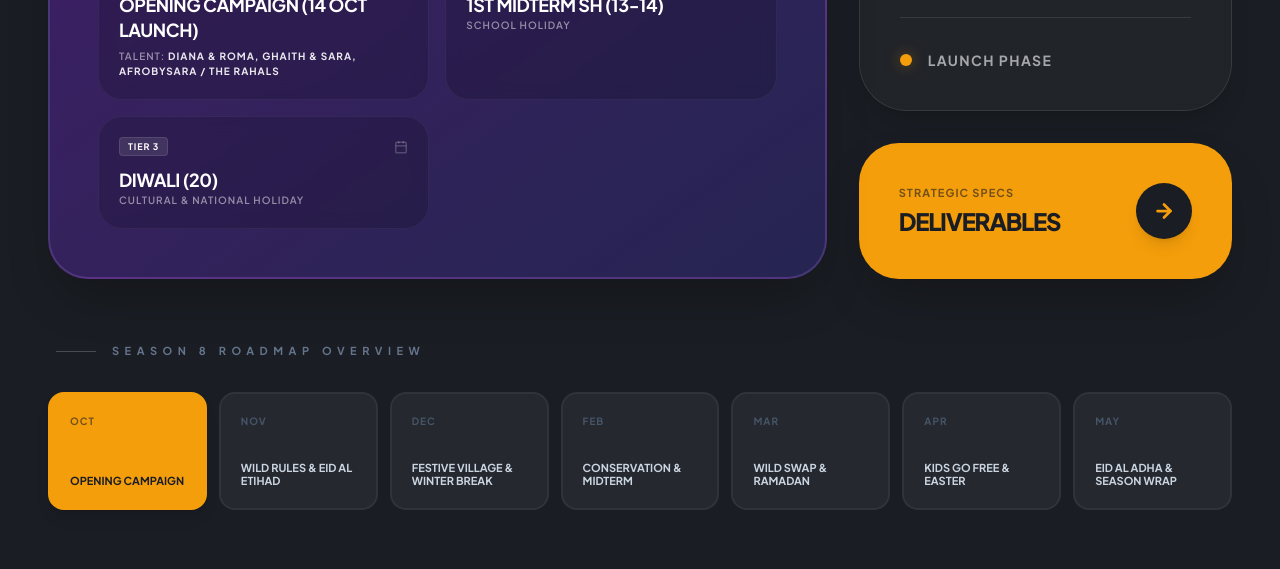
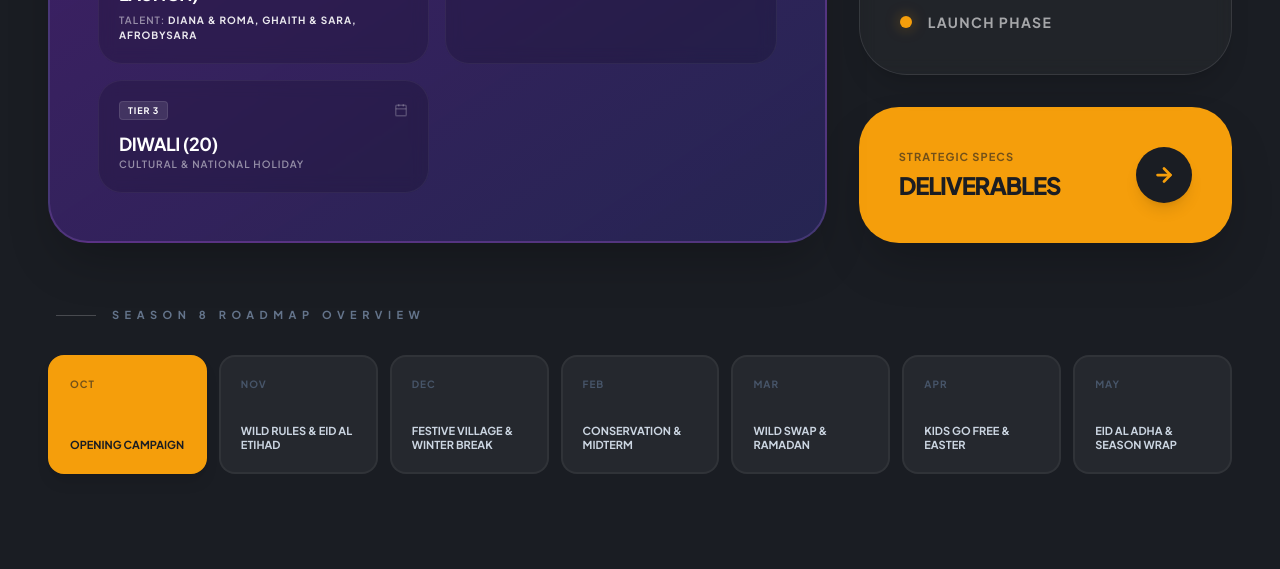
Before and after one commit to moe-dee/DSP, a plain HTML site: page index.html in a window 1280 px wide. Shown: the part 531-1100 px from the top of the page. Drawn offline with nearby package versions, Linux system fonts and the light colour scheme.

Commit message:
Update index.html

```diff
--- a/index.html
+++ b/index.html
@@ -101,15 +101,15 @@
     </div>
 
     <script>
-        // Updated Data: February as "Valentine's Phase"
+        // Updated Data: Simplified creator name to AfroBySara
         const rawData = [
-            { id: 'OCT', month: 'OCTOBER 2026', title: 'Opening Campaign / Wild Rules', influencer: 'Diana & Roma <span class="mx-1 opacity-30 text-[10px]">·</span> Ghaith & Sara <span class="mx-1 opacity-30 text-[10px]">·</span> AfroBySara / The Rahals', tiers: [{ level: 'Tier 1', activity: 'Opening Campaign (14 Oct Launch)', influencer: 'Diana & Roma, Ghaith & Sara, AfroBySara / The Rahals' }, { level: 'Tier 2', activity: '1st Midterm SH (13-14)', influencer: '' }, { level: 'Tier 3', activity: 'Diwali (20)', influencer: '' }], color: 'from-purple-700/40 to-indigo-900/50', accent: 'border-purple-400/20', status: 'Launch' },
-            { id: 'NOV', month: 'NOVEMBER 2026', title: 'Wild Rules & Eid Al Etihad', influencer: 'Ghaith & Sara <span class="mx-1 opacity-30 text-[10px]">·</span> AfroBySara / The Rahals', tiers: [{ level: 'Tier 1', activity: 'Opening Campaign Continued', influencer: 'Ghaith & Sara, AfroBySara / The Rahals' }, { level: 'Tier 2', activity: 'Eid Al Etihad (29 Nov-2 Dec)', influencer: 'Ghaith & Sara, AfroBySara / The Rahals' }, { level: 'Tier 3', activity: 'Oman National Day (20-21)', influencer: '' }], color: 'from-blue-700/40 to-sky-900/50', accent: 'border-blue-400/20', status: 'Heritage' },
-            { id: 'DEC', month: 'DECEMBER 2026', title: 'Festive Village & Winter Break', influencer: 'Diana & Roma <span class="mx-1 opacity-30 text-[10px]">·</span> Ghaith & Sara <span class="mx-1 opacity-30 text-[10px]">·</span> AfroBySara / The Rahals', tiers: [{ level: 'Tier 1', activity: 'Festive Village', influencer: 'Diana & Roma, Ghaith & Sara, AfroBySara / The Rahals' }, { level: 'Tier 2', activity: 'Winter Break SH (8 Dec-4 Jan)', influencer: '' }], color: 'from-rose-700/40 to-red-900/50', accent: 'border-rose-400/20', status: 'Festive' },
+            { id: 'OCT', month: 'OCTOBER 2026', title: 'Opening Campaign / Wild Rules', influencer: 'Diana & Roma <span class="mx-1 opacity-30 text-[10px]">·</span> Ghaith & Sara <span class="mx-1 opacity-30 text-[10px]">·</span> AfroBySara', tiers: [{ level: 'Tier 1', activity: 'Opening Campaign (14 Oct Launch)', influencer: 'Diana & Roma, Ghaith & Sara, AfroBySara' }, { level: 'Tier 2', activity: '1st Midterm SH (13-14)', influencer: '' }, { level: 'Tier 3', activity: 'Diwali (20)', influencer: '' }], color: 'from-purple-700/40 to-indigo-900/50', accent: 'border-purple-400/20', status: 'Launch' },
+            { id: 'NOV', month: 'NOVEMBER 2026', title: 'Wild Rules & Eid Al Etihad', influencer: 'Ghaith & Sara <span class="mx-1 opacity-30 text-[10px]">·</span> AfroBySara', tiers: [{ level: 'Tier 1', activity: 'Opening Campaign Continued', influencer: 'Ghaith & Sara, AfroBySara' }, { level: 'Tier 2', activity: 'Eid Al Etihad (29 Nov-2 Dec)', influencer: 'Ghaith & Sara, AfroBySara' }, { level: 'Tier 3', activity: 'Oman National Day (20-21)', influencer: '' }], color: 'from-blue-700/40 to-sky-900/50', accent: 'border-blue-400/20', status: 'Heritage' },
+            { id: 'DEC', month: 'DECEMBER 2026', title: 'Festive Village & Winter Break', influencer: 'Diana & Roma <span class="mx-1 opacity-30 text-[10px]">·</span> Ghaith & Sara <span class="mx-1 opacity-30 text-[10px]">·</span> AfroBySara', tiers: [{ level: 'Tier 1', activity: 'Festive Village', influencer: 'Diana & Roma, Ghaith & Sara, AfroBySara' }, { level: 'Tier 2', activity: 'Winter Break SH (8 Dec-4 Jan)', influencer: '' }], color: 'from-rose-700/40 to-red-900/50', accent: 'border-rose-400/20', status: 'Festive' },
             { id: 'FEB', month: 'FEBRUARY 2027', title: 'Conservation & Midterm', influencer: 'Ghaith & Sara', tiers: [{ level: 'Tier 2', activity: '2nd Midterm SH (9-11)', influencer: '' }, { level: 'Tier 3', activity: 'Valentine\'s Day (14)', influencer: 'Ghaith & Sara' }], color: 'from-amber-600/40 to-orange-800/50', accent: 'border-amber-400/20', status: "Valentine's" },
-            { id: 'MAR', month: 'MARCH 2027', title: 'Wild Swap & Ramadan', influencer: 'Diana & Roma <span class="mx-1 opacity-30 text-[10px]">·</span> Ghaith & Sara <span class="mx-1 opacity-30 text-[10px]">·</span> AfroBySara / The Rahals', tiers: [{ level: 'Tier 1', activity: 'The Wild Swap: Eid Al Fitr & Springs SH', influencer: 'Diana & Roma, Ghaith & Sara, AfroBySara / The Rahals' }, { level: 'Tier 2', activity: 'Springs SH (16-29)', influencer: '' }], color: 'from-indigo-700/40 to-slate-900/50', accent: 'border-indigo-400/20', status: 'Spring' },
-            { id: 'APR', month: 'APRIL 2027', title: 'Kids Go Free & Easter', influencer: 'Diana & Roma <span class="mx-1 opacity-30 text-[10px]">·</span> Ghaith & Sara <span class="mx-1 opacity-30 text-[10px]">·</span> AfroBySara / The Rahals', tiers: [{ level: 'Tier 1', activity: 'Kids Go Free Promotion', influencer: 'Diana & Roma, Ghaith & Sara, AfroBySara / The Rahals' }, { level: 'Tier 2', activity: 'Easter Egg Hunt (4-5)', influencer: 'Diana & Roma Show' }], color: 'from-orange-700/40 to-amber-900/50', accent: 'border-orange-400/20', status: 'Family Impact' },
-            { id: 'MAY', month: 'MAY 2027', title: 'Eid Al Adha & Season Wrap', influencer: 'Diana & Roma <span class="mx-1 opacity-30 text-[10px]">·</span> Ghaith & Sara <span class="mx-1 opacity-30 text-[10px]">·</span> AfroBySara / The Rahals', tiers: [{ level: 'Tier 1', activity: 'Eid Al Adha / Closing Season (27-31)', influencer: 'Diana & Roma, Ghaith & Sara, AfroBySara / The Rahals' }, { level: 'Tier 2', activity: '3rd Midterm SH (25-26)', influencer: '' }], color: 'from-zinc-600/40 to-stone-800/50', accent: 'border-zinc-400/20', status: 'Finale' }
+            { id: 'MAR', month: 'MARCH 2027', title: 'Wild Swap & Ramadan', influencer: 'Diana & Roma <span class="mx-1 opacity-30 text-[10px]">·</span> Ghaith & Sara <span class="mx-1 opacity-30 text-[10px]">·</span> AfroBySara', tiers: [{ level: 'Tier 1', activity: 'The Wild Swap: Eid Al Fitr & Springs SH', influencer: 'Diana & Roma, Ghaith & Sara, AfroBySara' }, { level: 'Tier 2', activity: 'Springs SH (16-29)', influencer: '' }], color: 'from-indigo-700/40 to-slate-900/50', accent: 'border-indigo-400/20', status: 'Spring' },
+            { id: 'APR', month: 'APRIL 2027', title: 'Kids Go Free & Easter', influencer: 'Diana & Roma <span class="mx-1 opacity-30 text-[10px]">·</span> Ghaith & Sara <span class="mx-1 opacity-30 text-[10px]">·</span> AfroBySara', tiers: [{ level: 'Tier 1', activity: 'Kids Go Free Promotion', influencer: 'Diana & Roma, Ghaith & Sara, AfroBySara' }, { level: 'Tier 2', activity: 'Easter Egg Hunt (4-5)', influencer: 'Diana & Roma Show' }], color: 'from-orange-700/40 to-amber-900/50', accent: 'border-orange-400/20', status: 'Family Impact' },
+            { id: 'MAY', month: 'MAY 2027', title: 'Eid Al Adha & Season Wrap', influencer: 'Diana & Roma <span class="mx-1 opacity-30 text-[10px]">·</span> Ghaith & Sara <span class="mx-1 opacity-30 text-[10px]">·</span> AfroBySara', tiers: [{ level: 'Tier 1', activity: 'Eid Al Adha / Closing Season (27-31)', influencer: 'Diana & Roma, Ghaith & Sara, AfroBySara' }, { level: 'Tier 2', activity: '3rd Midterm SH (25-26)', influencer: '' }], color: 'from-zinc-600/40 to-stone-800/50', accent: 'border-zinc-400/20', status: 'Finale' }
         ];
 
         let activeTab = 'OCT';
```
